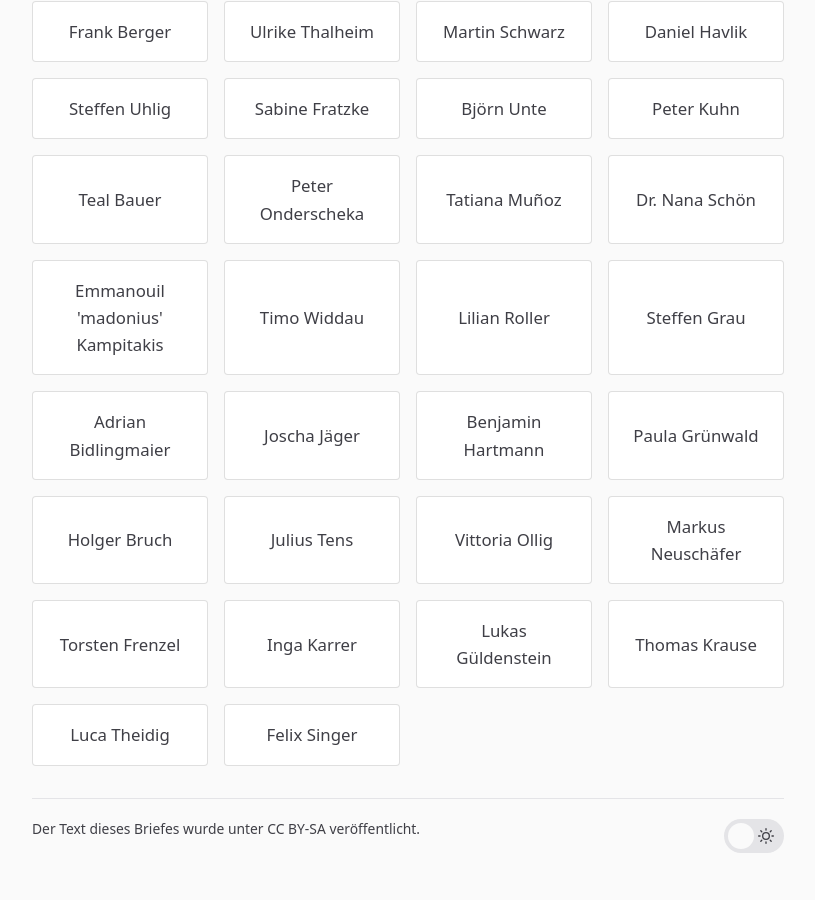
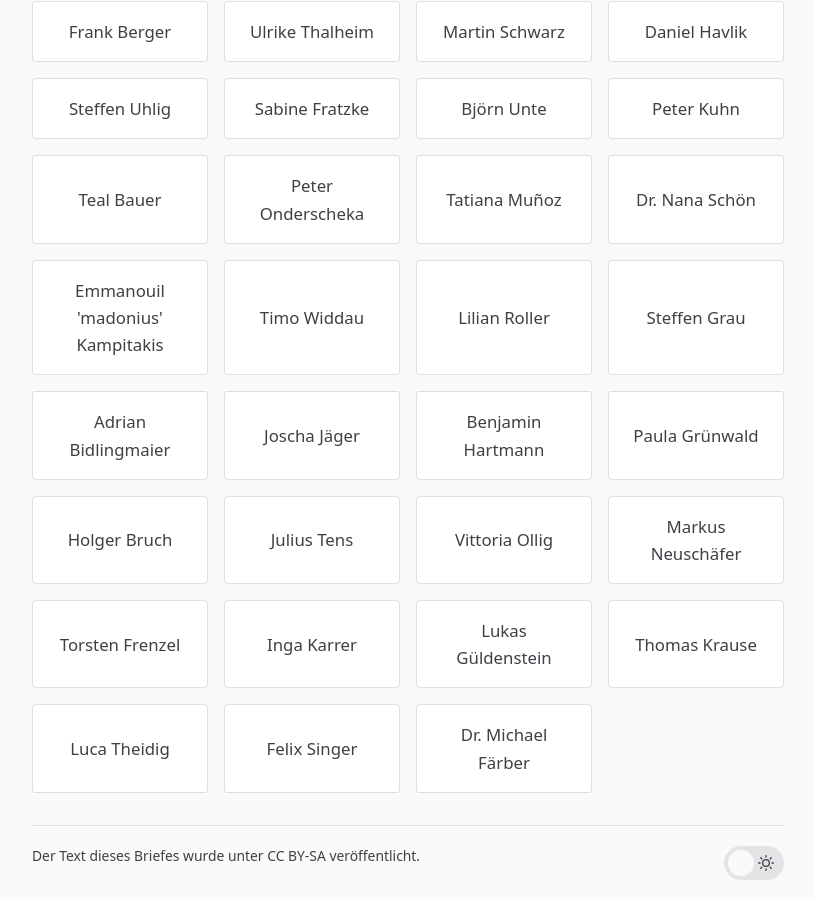
Before and after one commit to itrich/vsh-bleibt, a Jekyll site: the page built from OFFENERBRIEF.md, in a window 1280 px wide and 900 px high, scrolled down 5665 px. Shown: the whole window, without its empty margins (232-1047 px from the left). Built offline with Jekyll 4.4.1, drawn with Linux system fonts in a browser that asks for light colours; before the commit the page ends 6538 px from its top, so only the background shows below that.

Commit message:
Add myself.

```diff
--- a/_data/signees.yml
+++ b/_data/signees.yml
@@ -48,3 +48,4 @@
 - name: Thomas Krause
 - name: Luca Theidig
 - name: Felix Singer
+- name: Dr. Michael Färber
```
